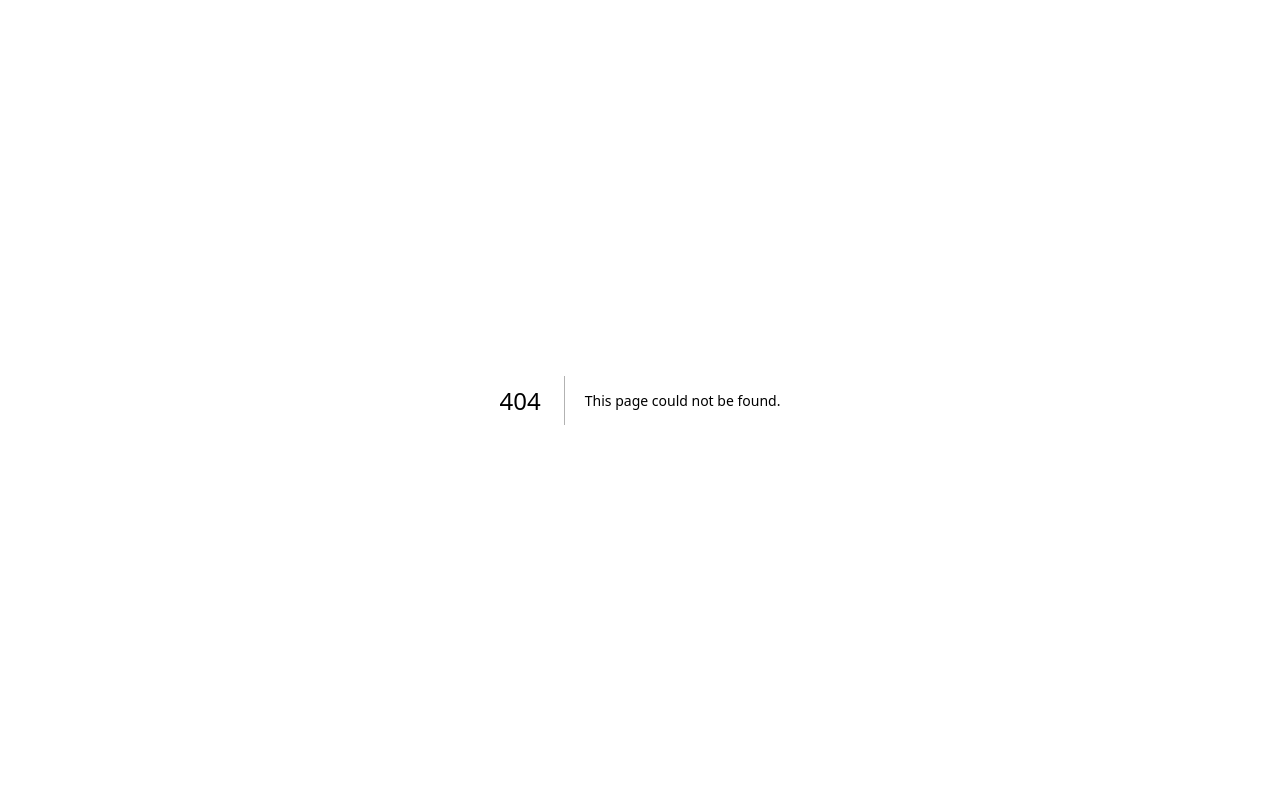
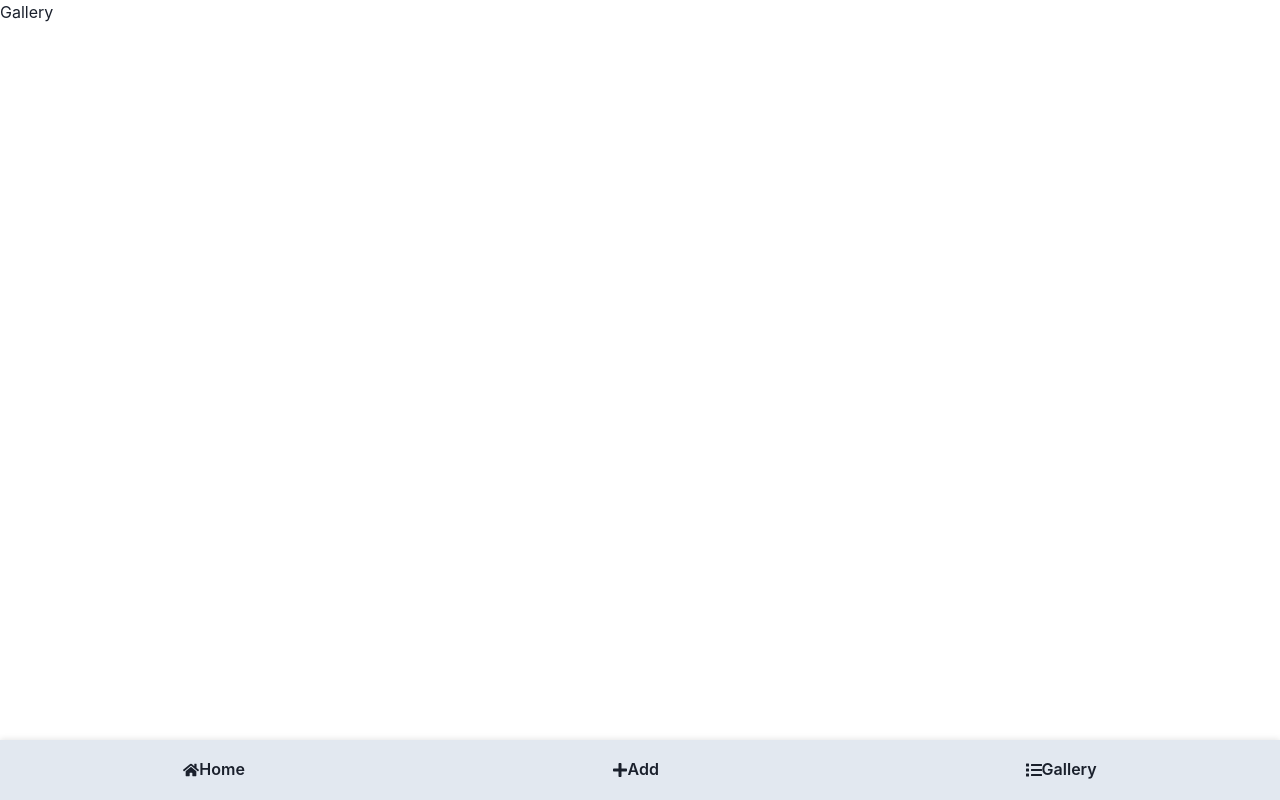
Before and after one commit to SPARCS-Service-Hackathon-2024/A12-Frontend, a Next.js app: page /gallery in a window 1280 px wide. Before the commit this address had no page. Built offline with nearby package versions, Linux system fonts and the light colour scheme.

Commit message:
✨ create bottom navigation

```diff
--- a/package.json
+++ b/package.json
@@ -17,7 +17,8 @@
     "next": "14.1.0",
     "next-pwa": "^5.6.0",
     "react": "^18",
-    "react-dom": "^18"
+    "react-dom": "^18",
+    "react-icons": "^5.0.1"
   },
   "devDependencies": {
     "@types/node": "^20",
--- /dev/null
+++ b/src/components/BottomNavigation.tsx
@@ -0,0 +1,57 @@
+import { Box, Button, Flex, Text } from "@chakra-ui/react";
+import { FaHome, FaList, FaPlus } from "react-icons/fa";
+import { useRouter } from "next/router";
+
+export interface BottomNavigationProps {}
+
+function BottomNavigation({}: BottomNavigationProps) {
+  const router = useRouter();
+
+  const navigateTo = (path: string) => {
+    router.push(path);
+  };
+
+  return (
+    <Flex
+      align="center"
+      justify="space-around"
+      bg="gray.200"
+      position="fixed"
+      bottom="0"
+      left="0"
+      right="0"
+      height="60px"
+      boxShadow="0px -1px 6px rgba(0, 0, 0, 0.1)"
+    >
+      <Box>
+        <Button
+          variant="ghost"
+          onClick={() => navigateTo("/")}
+        >
+          <FaHome />
+          <Text>Home</Text>
+        </Button>
+      </Box>
+      <Box>
+        <Button
+          variant="ghost"
+          onClick={() => navigateTo("/add")}
+        >
+          <FaPlus />
+          <Text>Add</Text>
+        </Button>
+      </Box>
+      <Box>
+        <Button
+          variant="ghost"
+          onClick={() => navigateTo("/gallery")}
+        >
+          <FaList />
+          <Text>Gallery</Text>
+        </Button>
+      </Box>
+    </Flex>
+  );
+}
+
+export default BottomNavigation;
--- /dev/null
+++ b/src/components/index.ts
@@ -0,0 +1,2 @@
+export { default as BottomNavigation } from "./BottomNavigation";
+export * from "./BottomNavigation";
--- /dev/null
+++ b/src/pageComponents/Gallery.tsx
@@ -0,0 +1,7 @@
+export interface GalleryProps {}
+
+function Gallery({}: GalleryProps) {
+  return <div>Gallery</div>;
+}
+
+export default Gallery;
--- a/src/pages/_app.tsx
+++ b/src/pages/_app.tsx
@@ -1,6 +1,7 @@
 import "@/styles/globals.css";
 import type { AppProps } from "next/app";
 import { ChakraProvider } from "@chakra-ui/react";
+import { BottomNavigation } from "@/components";
 
 export default function App({
   Component,
@@ -9,6 +10,7 @@ export default function App({
   return (
     <ChakraProvider>
       <Component {...pageProps} />
+      <BottomNavigation />
     </ChakraProvider>
   );
 }
--- /dev/null
+++ b/src/pages/gallery.tsx
@@ -0,0 +1,7 @@
+import Gallery from "@/pageComponents/Gallery";
+
+function GalleryPage() {
+  return <Gallery />;
+}
+
+export default GalleryPage;
```
Also changed, not shown: src/pageComponents/Add.tsx (added, +7 -0 lines), src/pageComponents/Home.tsx (added, +7 -0 lines), src/pages/add.tsx (added, +7 -0 lines), src/pages/index.tsx (+6 -2 lines), 2 other files (tests, documents, lock files or other folders).
